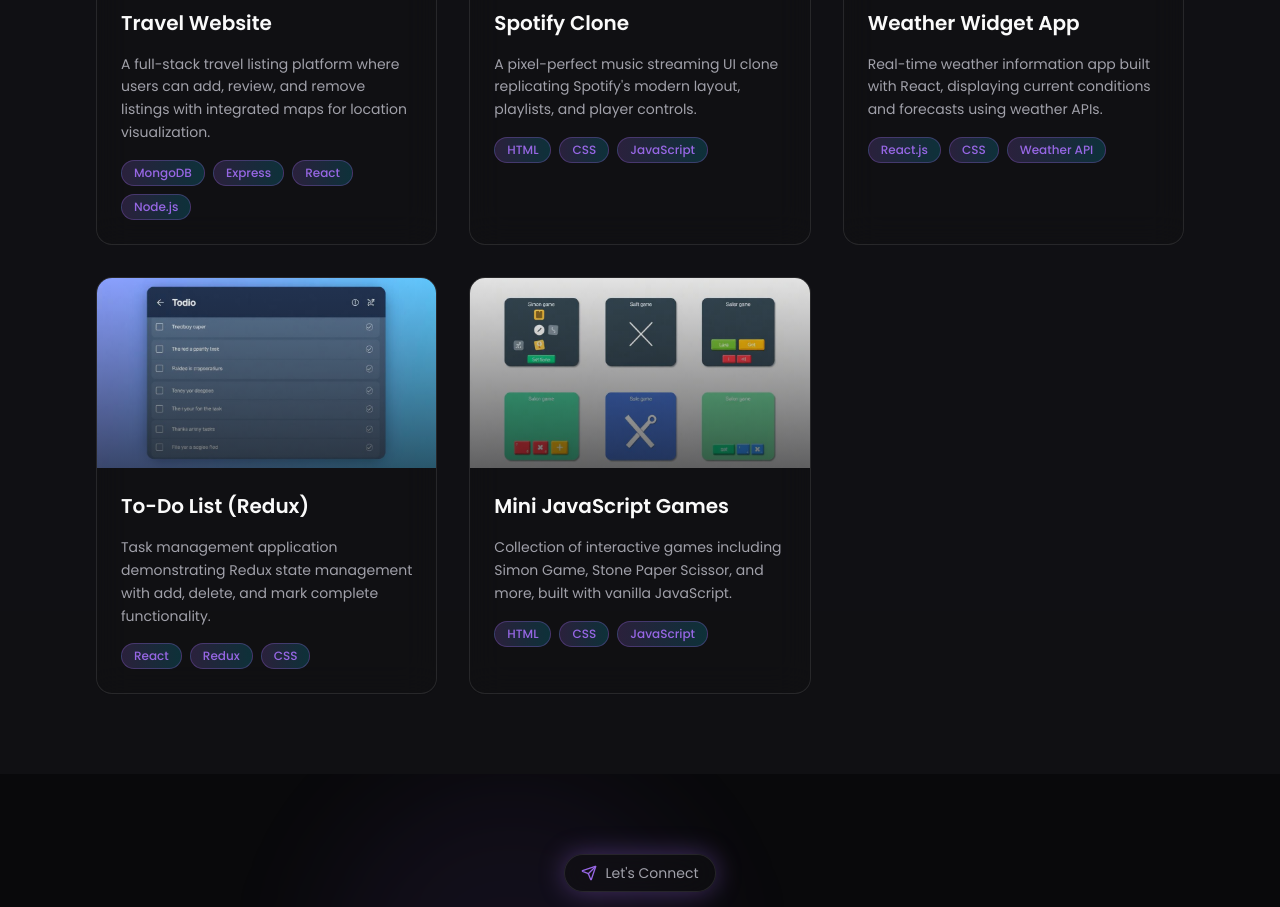
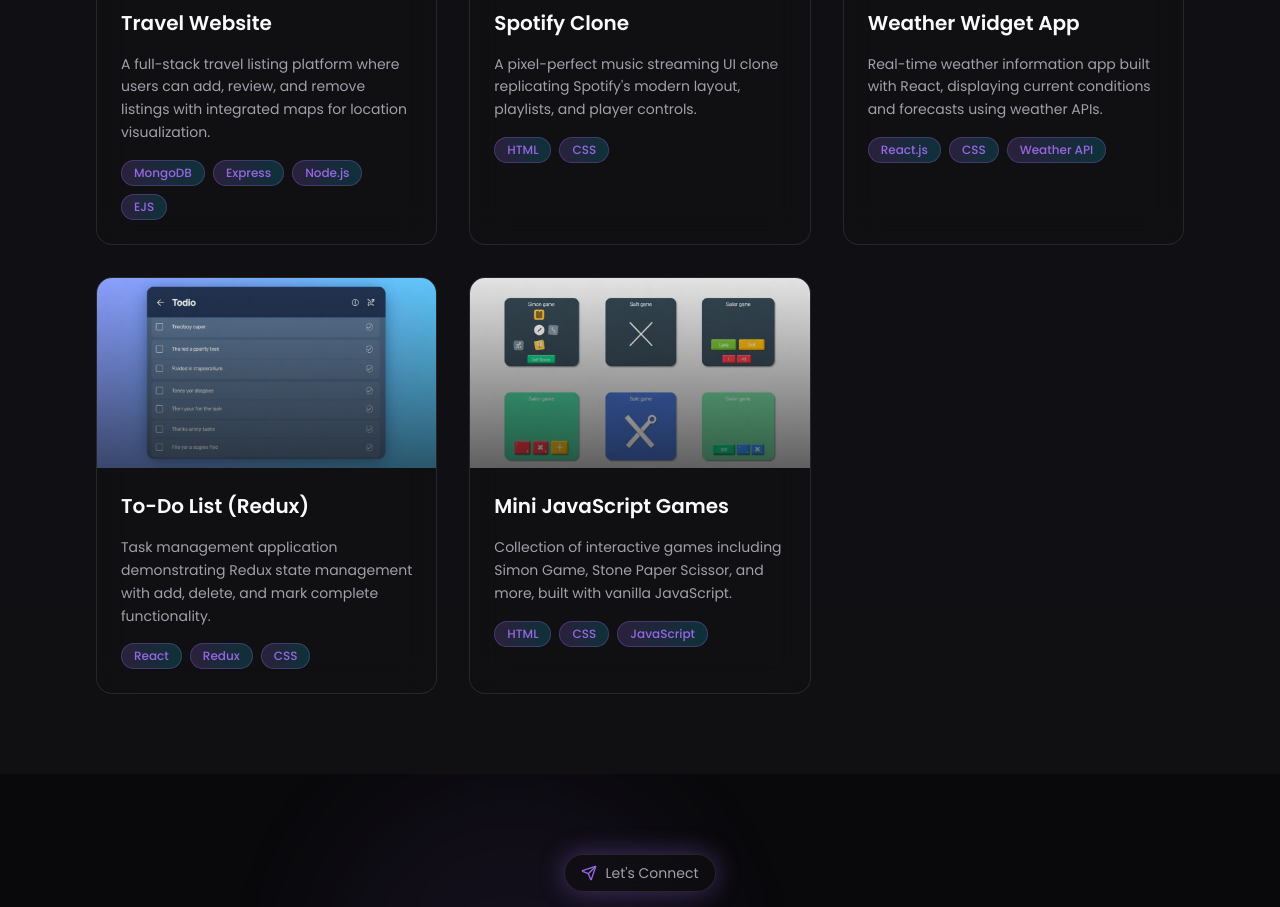
Before and after one commit to komal-Pachouri/komalpachouri-portfolio, a React (Vite) app: page / in a window 1280 px wide. Shown: the part 3200-4107 px from the top of the page. Built offline with nearby package versions, Linux system fonts and the light colour scheme; the HTML template or start-up script is replaced by a standard one.

Commit message:
Fix project descriptions

```diff
--- a/src/components/Projects.tsx
+++ b/src/components/Projects.tsx
@@ -13,7 +13,7 @@ const Projects = () => {
       description:
         "A full-stack travel listing platform where users can add, review, and remove listings with integrated maps for location visualization.",
       image: travelImage,
-      technologies: ["MongoDB", "Express", "React", "Node.js"],
+      technologies: ["MongoDB", "Express", "Node.js", "EJS"],
       github: "https://github.com/komal-Pachouri",
       live: "#",
       featured: true,
@@ -23,7 +23,7 @@ const Projects = () => {
       description:
         "A pixel-perfect music streaming UI clone replicating Spotify's modern layout, playlists, and player controls.",
       image: spotifyImage,
-      technologies: ["HTML", "CSS", "JavaScript"],
+      technologies: ["HTML", "CSS"],
       github: "https://github.com/komal-Pachouri",
       live: "#",
       featured: true,
```
